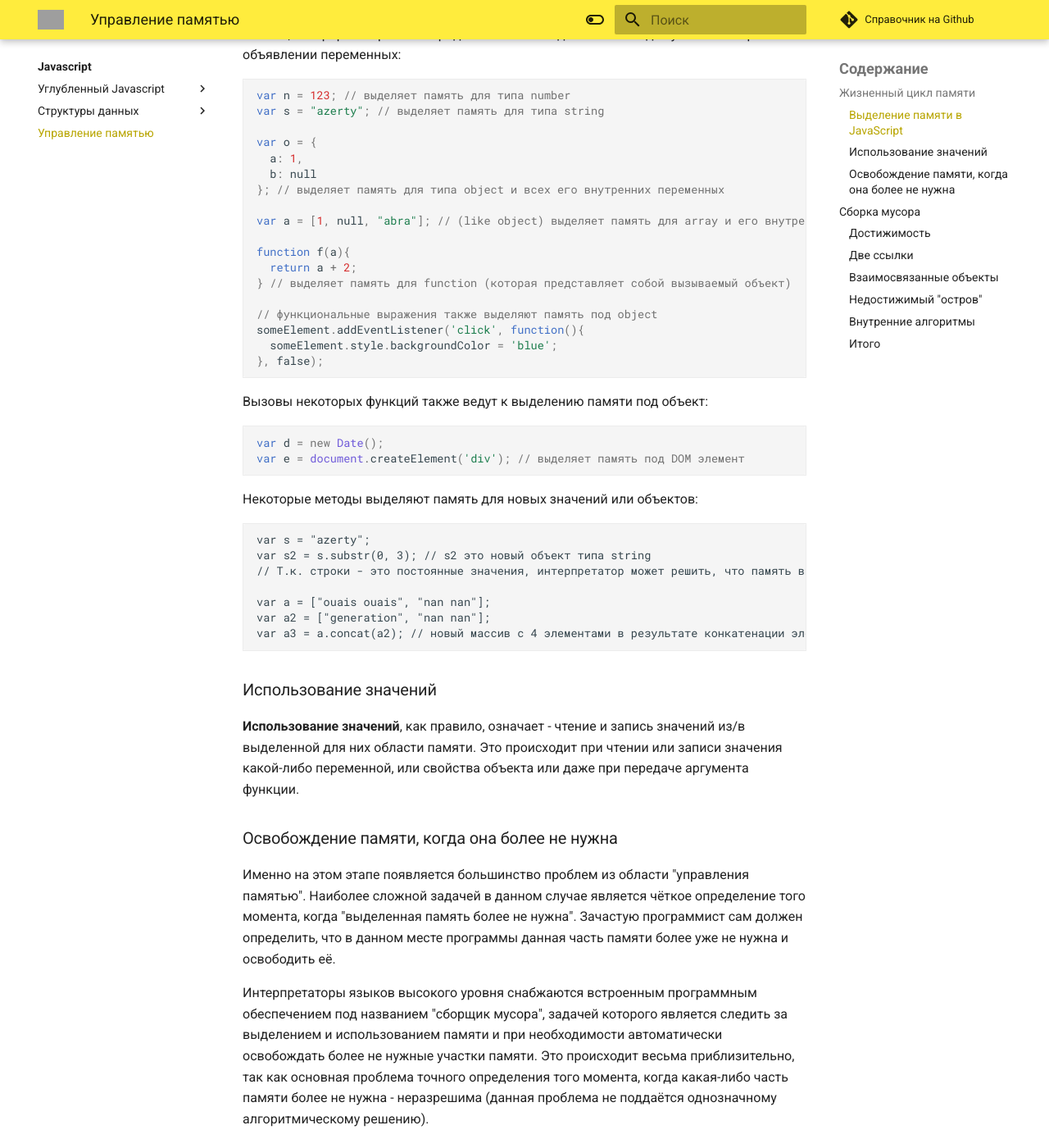
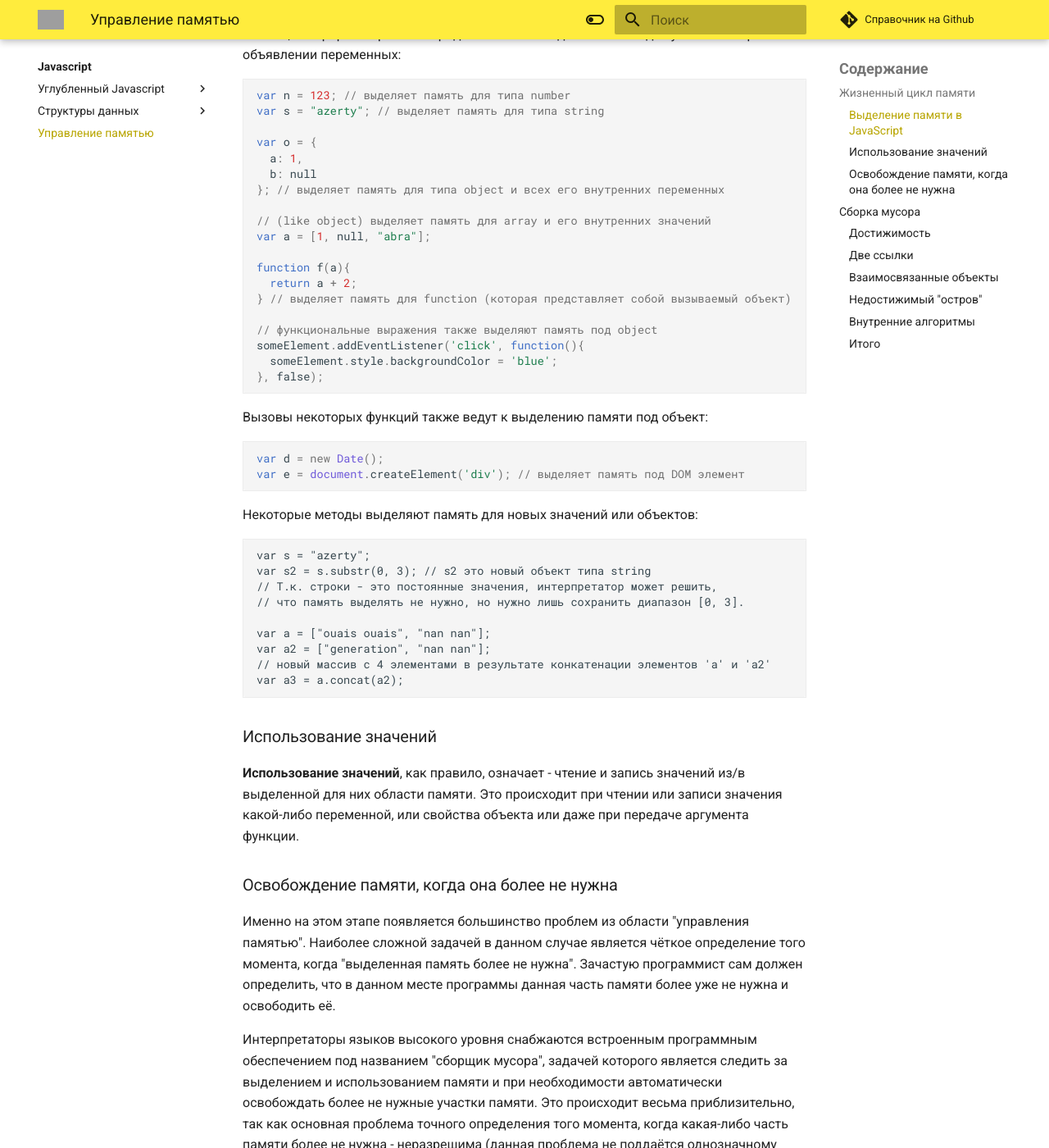
Before and after one commit to xsltdev/scriptdev.ru, an MkDocs documentation site: the page built from docs/js/memory.md, in a window 1280 px wide and 1400 px high, scrolled down 855 px. Shown: the whole window at 82% size. Built offline with MkDocs 1.6.1 and Material for MkDocs 9.7.7, drawn with Linux system fonts in a browser that asks for light colours; comment, search, counter and statistics services are not loaded; some of the changed text lies outside the part shown; grey boxes are pictures that could not be loaded.

````diff
--- a/docs/js/memory.md
+++ b/docs/js/memory.md
@@ -25,7 +25,8 @@ var o = {
   b: null
 }; // выделяет память для типа object и всех его внутренних переменных
 
-var a = [1, null, "abra"]; // (like object) выделяет память для array и его внутренних значений
+// (like object) выделяет память для array и его внутренних значений
+var a = [1, null, "abra"];
 
 function f(a){
   return a + 2;
@@ -49,11 +50,13 @@ var e = document.createElement('div'); // выделяет память под D
 ```
 var s = "azerty";
 var s2 = s.substr(0, 3); // s2 это новый объект типа string
-// Т.к. строки - это постоянные значения, интерпретатор может решить, что память выделять не нужно, но нужно лишь сохранить диапазон [0, 3].
+// Т.к. строки - это постоянные значения, интерпретатор может решить,
+// что память выделять не нужно, но нужно лишь сохранить диапазон [0, 3].
 
 var a = ["ouais ouais", "nan nan"];
 var a2 = ["generation", "nan nan"];
-var a3 = a.concat(a2); // новый массив с 4 элементами в результате конкатенации элементов 'a' и 'a2'
+// новый массив с 4 элементами в результате конкатенации элементов 'a' и 'a2'
+var a3 = a.concat(a2);
 ```
 
 ### Использование значений
@@ -132,6 +135,7 @@ let admin = user;
 ![](memory-user-john-admin.svg)
 
 Теперь, если мы сделаем то же самое:
+
 ```js
 user = null;
 ```
````
Also changed, not shown: other parts of docs/js/memory.md (+5 -9 lines).
